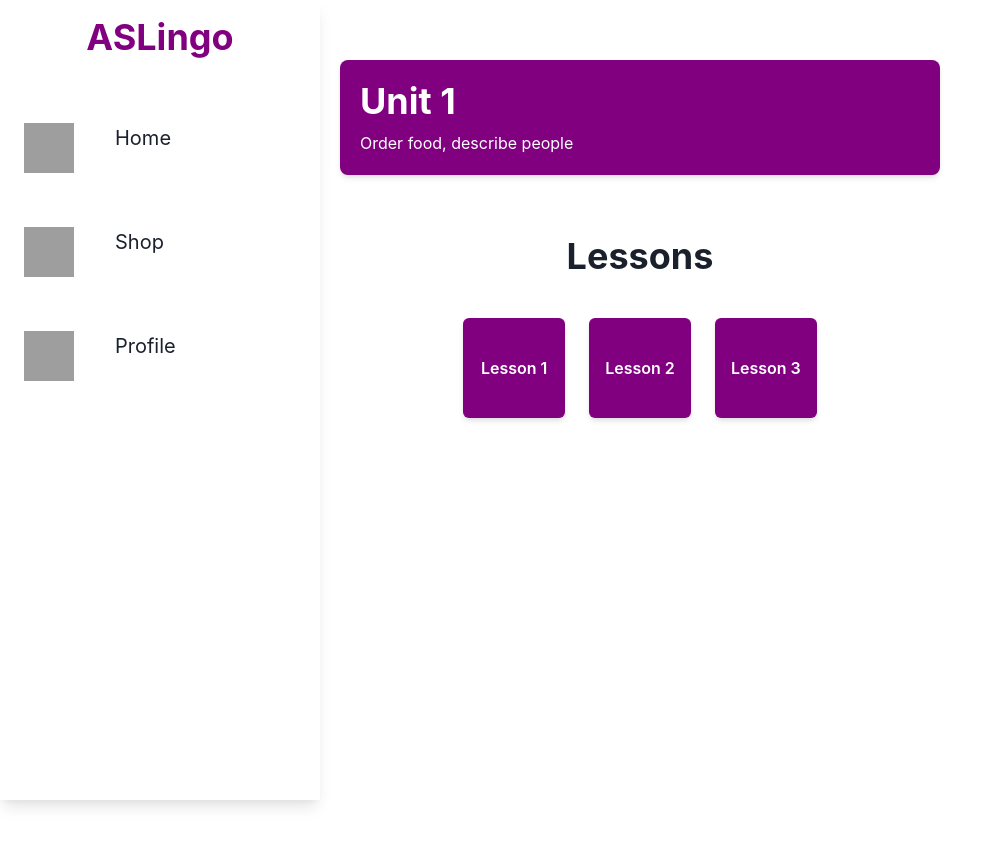
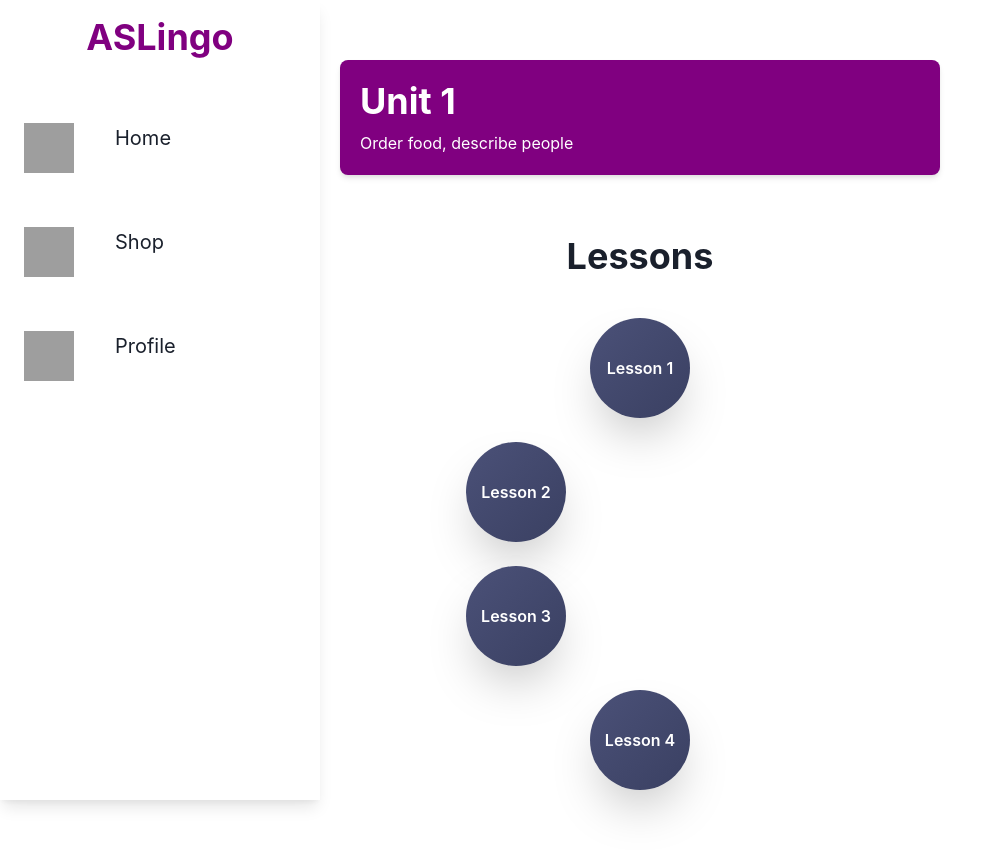
Before and after one commit to adriannapinzariu/WaffleHacks_Project, a React (Create React App) app: page /lesson in a window 1280 px wide. Shown: the top 854 px of the page, without its empty margins (0-1000 px from the left). Before the commit the page ends 800 px from the top, so only its background shows below. Built offline with nearby package versions, Linux system fonts and the light colour scheme; grey boxes are pictures that could not be loaded.

Commit message:
path created

```diff
--- a/src/LessonPage.js
+++ b/src/LessonPage.js
@@ -1,6 +1,7 @@
 import React from 'react';
-import { Button, Box, Flex, Heading, Text, Center, Spacer, Grid } from '@chakra-ui/react';
+import { Button, Box, Flex, Heading, Text, Center, Spacer, Grid, Circle } from '@chakra-ui/react';
 import { ChakraProvider, extendTheme } from "@chakra-ui/react";
+
 import DrawerExample from "./sidebar";
 
 const components = {
@@ -44,24 +45,17 @@ function LessonPage() {
         </Heading>
 
         <Grid
-          templateColumns={{ sm: "repeat(1, 1fr)", md: "repeat(2, 1fr)", lg: "repeat(3, 1fr)" }}
+          templateRows={{ sm: "repeat(7, 1fr)" }}
+          templateColumns={{ sm: "repeat(3, 1fr)" }}
           gap={6}
           p={10}
         >
-          <Box as={Button} size="md" h="100px" bg="purple" color="white" boxShadow="md">
-            Lesson 1
-          </Box>
-
-          <Box as={Button} size="md" h="100px" bg="purple" color="white" boxShadow="md">
-            Lesson 2
-          </Box>
-
-          <Box as={Button} size="md" h="100px" bg="purple" color="white" boxShadow="md">
-            Lesson 3
-          </Box>
+          <Circle as={Button} size="100px" bgGradient="linear(to-br, #4b5178, #3a4062)" color="white" boxShadow="2xl" p={2} gridRow="1" gridColumn="2">Lesson 1</Circle>
+          <Circle as={Button} size="100px" bgGradient="linear(to-br, #4b5178, #3a4062)" color="white" boxShadow="2xl" p={2} gridRow="2" gridColumn="1">Lesson 2</Circle>
+          <Circle as={Button} size="100px" bgGradient="linear(to-br, #4b5178, #3a4062)" color="white" boxShadow="2xl" p={2} gridRow="3" gridColumn="1">Lesson 3</Circle>
+          <Circle as={Button} size="100px" bgGradient="linear(to-br, #4b5178, #3a4062)" color="white" boxShadow="2xl" p={2} gridRow="4" gridColumn="2">Lesson 4</Circle>
 
           {/* Add more lessons as you wish */}
-
         </Grid>
       </Flex>
     </ChakraProvider>
```
Also changed, not shown: public/bolt.png (added), public/treasure.png (added).
